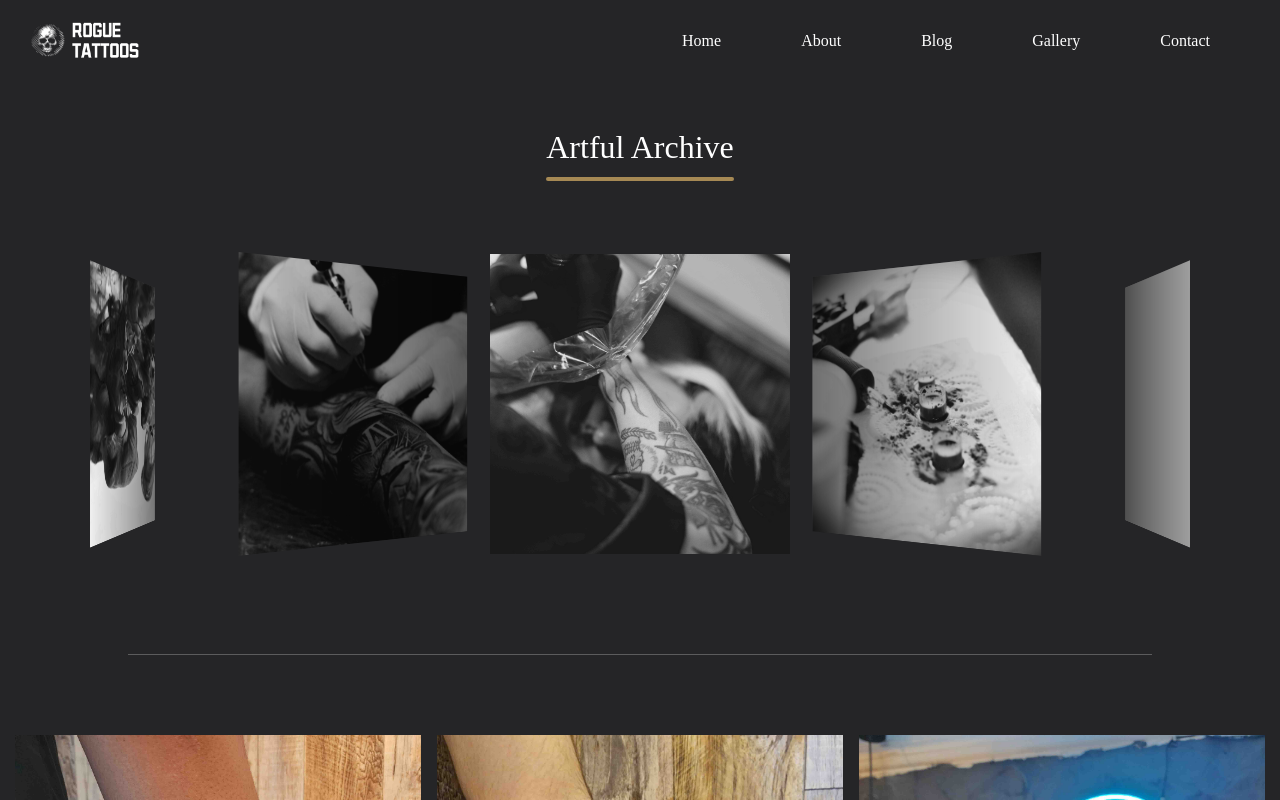
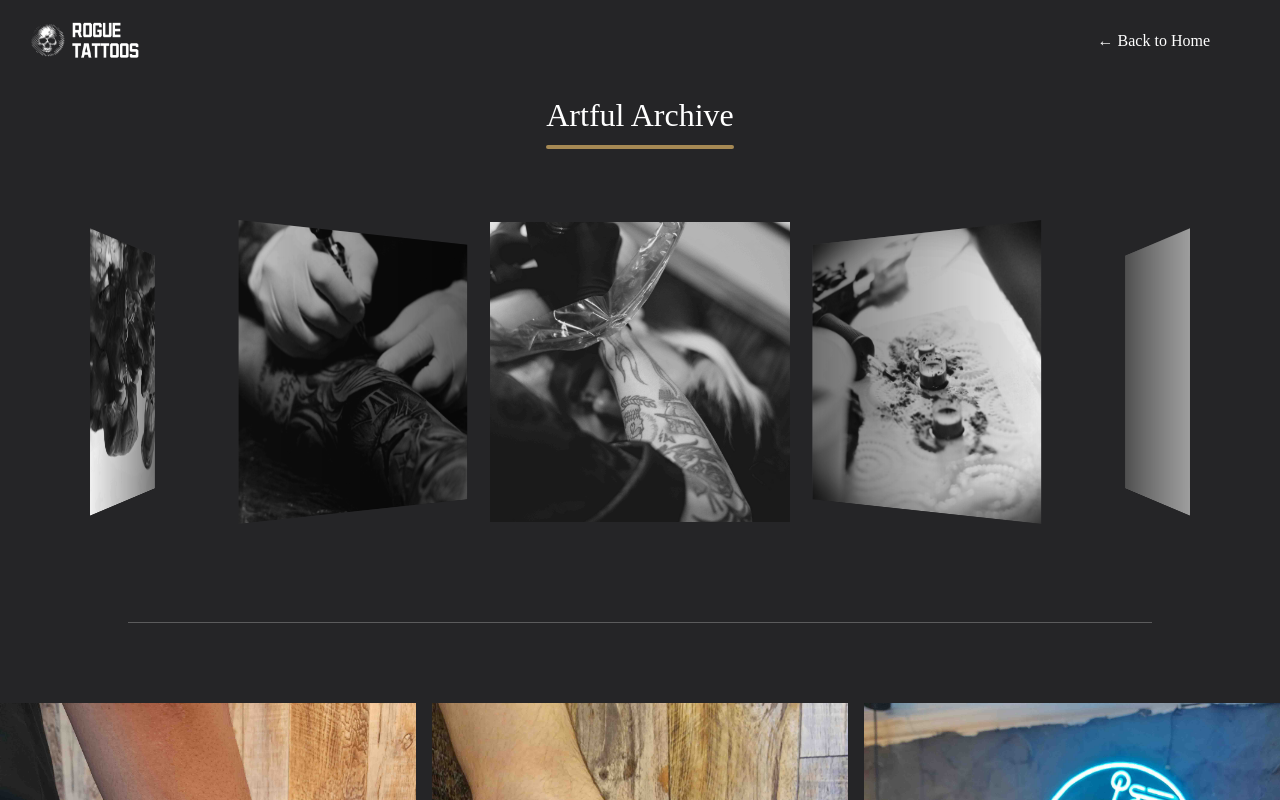
Before and after one commit to keshavtomar/rogue-tattoos, a React (Create React App) app: page /gallery in a window 1280 px wide. Shown: the top 800 px of the page. Built offline with nearby package versions, Linux system fonts and the light colour scheme; grey boxes are pictures that could not be loaded; the HTML template or start-up script is replaced by a standard one; a web font is replaced by a local one.

Commit message:
gallery navbar changed

```diff
--- a/src/components/Gallery.jsx
+++ b/src/components/Gallery.jsx
@@ -38,7 +38,7 @@ function Gallery() {
   return (
     <div>
       <header className='gallery-header'>
-        <tav id="#nav">
+        <tav id="#gnav">
           <div onClick={handleClick} className="menu-icon">
             <MenuIcon />
           </div>
@@ -47,19 +47,17 @@ function Gallery() {
               <Brand />
             </div>
             <ul className={isOpen ? 'showing' : ''}>
-              <li className='bblur'><a className='nav-link' href="/">Home</a></li>
-              <li className='bblur'><a className='nav-link' href="/">About</a></li>
+              <li className='bblur'><a className='nav-link' href="/">← Back to Home</a></li>
+              {/* <li className='bblur'><a className='nav-link' href="/">About</a></li>
               <li className='bblur'><a className='nav-link' href="/">Blog</a></li>
               <li className='bblur'><a className='nav-link' href="/gallery">Gallery</a></li>
-              <li className='bblur'><a className='nav-link' href="/">Contact</a></li>
+              <li className='bblur'><a className='nav-link' href="/">Contact</a></li> */}
             </ul>
           </div>
         </tav>
+      </header>
 
-
-
-      </header>
-      <div className='gallery-h'>
+      <div className='gallery-h pt-5'>
         <h2>
           <span className='line-pass mt-5'>
             Artful Archive
--- a/src/styles/gallery.css
+++ b/src/styles/gallery.css
@@ -1,9 +1,14 @@
-.gallery-header::before{
-    display: none;
-    background: none;
-    background-size: 0;
+.gallery-header{
+    width: 100%;
+    position: relative;
+    align-items: center;
 }
 
-.gallery-h{
-    transform: translateY(-90vh);
+.gallery-header::before{
+    content: "";
+    position: absolute;
+    top:0;
+    left:0;
+    right: 0;
+    bottom: 0;
 }
--- a/src/styles/galleryraw.css
+++ b/src/styles/galleryraw.css
@@ -5,9 +5,10 @@
     -webkit-column-width: 33%;
     -moz-column-width: 33%;
     column-width: 33%;
-    padding: 0 15px;
+    padding: 50 15px;
     margin-top: 80px;
 }
+
 
 .gallery .pics{
     transition: all 350ms ease;
--- a/src/styles/header.css
+++ b/src/styles/header.css
@@ -11,14 +11,14 @@ body {
     font-weight: lighter;
 }
 
-header {
+.wrapper header {
     width: 100%;
     height: 100vh;
     position: relative;
     align-items: center;
 }
 
-header::before {
+.wrapper header::before {
     content: "";
     position: absolute;
     top: 0;
```
